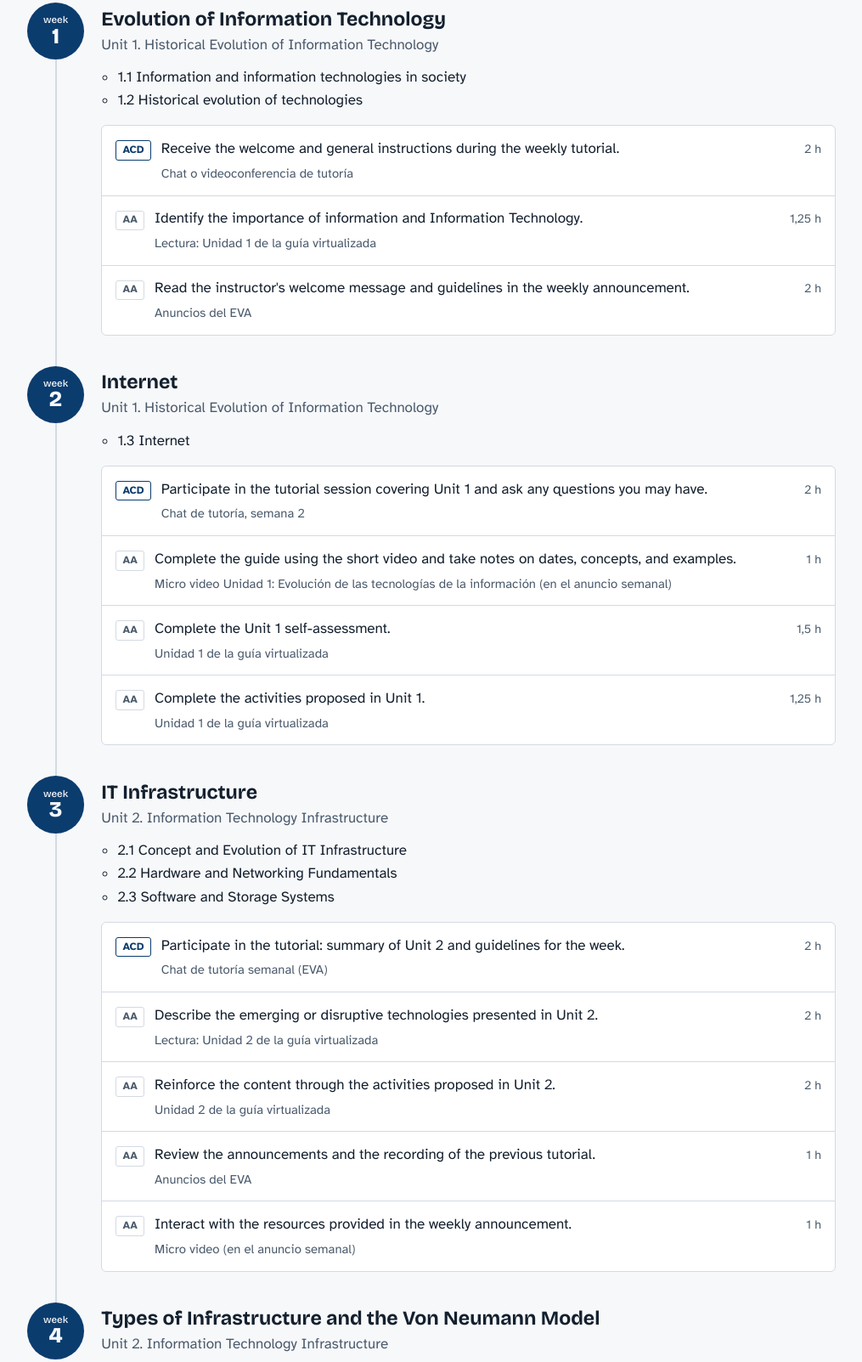
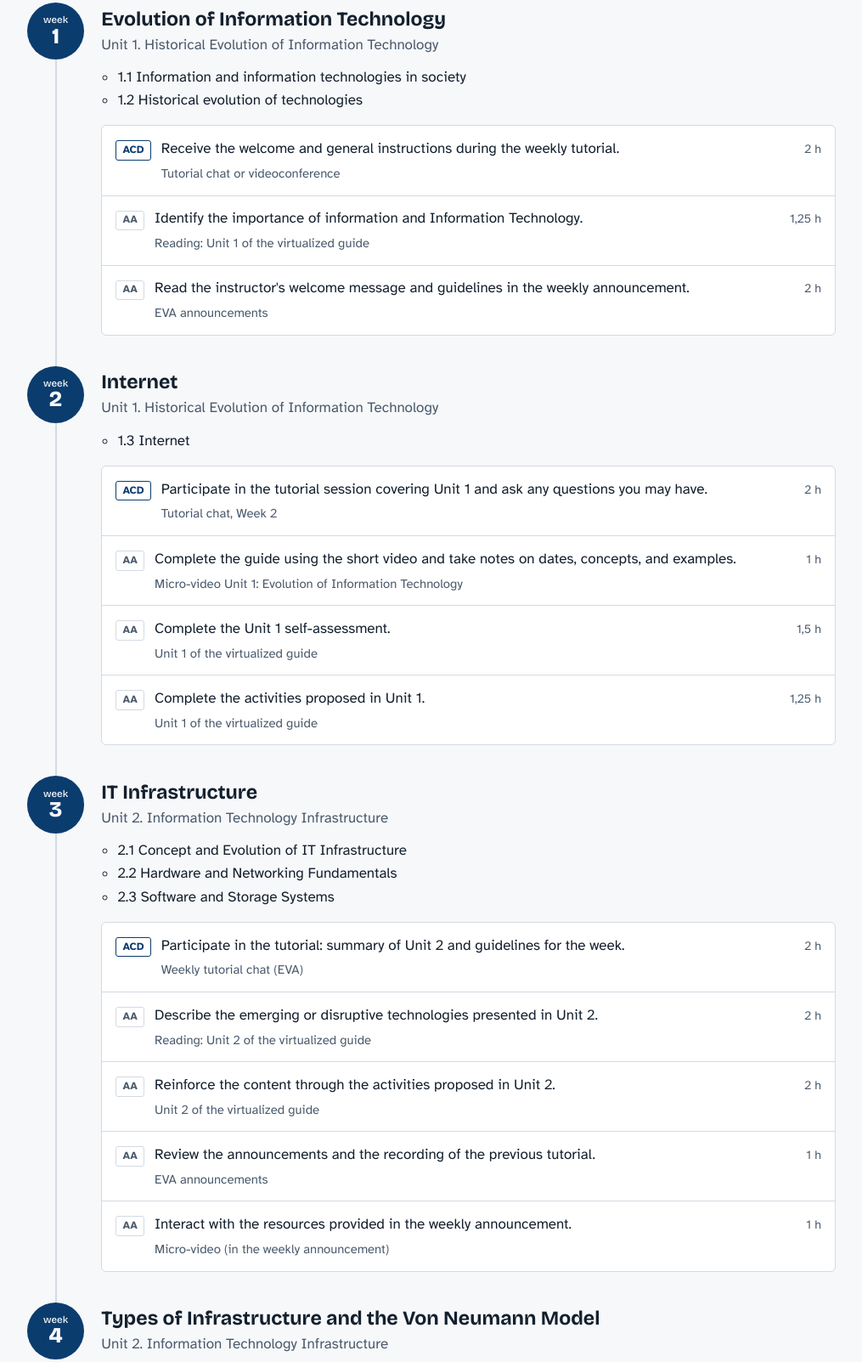
Before and after one commit to mdllarrea73-design/fundamentos-ti-utpl, a plain HTML site: page en.html in a window 1280 px wide. Shown: the part 884-2487 px from the top of the page at 85% size, without its empty margins (132-1147 px from the left). Drawn offline with nearby package versions, Linux system fonts and the light colour scheme.

Commit message:
Complete English translation

```diff
--- a/en.html
+++ b/en.html
@@ -3,8 +3,8 @@
 <head>
 <meta charset="utf-8">
 <meta name="viewport" content="width=device-width, initial-scale=1, viewport-fit=cover">
-<title>Fundamentos de Tecnologías de la Información · UTPL · Abr–Ago 2026</title>
-<meta name="description" content="Sitio del curso COMP_1082 Fundamentos de Tecnologías de la Información (UTPL, modalidad en línea): cronograma de las semanas 1 a 4, recursos y contacto de la docente.">
+<title>Fundamentals of Information Technology · UTPL · Apr–Aug 2026</title>
+<meta name="description" content="Course website for COMP_1082 Fundamentals of Information Technology (UTPL, online modality): schedule for weeks 1 to 4 of the first bimester, resources, activities and academic information.">
 <link rel="preconnect" href="https://fonts.googleapis.com">
 <link rel="preconnect" href="https://fonts.gstatic.com" crossorigin>
 <link href="https://fonts.googleapis.com/css2?family=Atkinson+Hyperlegible:ital,wght@0,400;0,700;1,400&family=Bricolage+Grotesque:opsz,wght@12..96,500;12..96,700;12..96,800&display=swap" rel="stylesheet">
@@ -152,7 +152,7 @@ footer p{max-width:46rem}
     <option value="pt">🇵🇹 Português</option>
   </select>
 </div>
-      <nav class="site" aria-label="Secciones del sitio">
+      <nav class="site" aria-label="Site sections">
         <ul>
           <li><a href="#cronograma">Schedule</a></li>
           <li><a href="#recursos">Resources</a></li>
@@ -209,9 +209,9 @@ footer p{max-width:46rem}
               <li>1.2 Historical evolution of technologies</li>
             </ul>
             <ul class="acts">
-              <li><span class="tag acd">ACD</span><span>Receive the welcome and general instructions during the weekly tutorial.</span><span class="hrs">2 h</span><span class="res">Chat o videoconferencia de tutoría</span></li>
-              <li><span class="tag">AA</span><span>Identify the importance of information and Information Technology.</span><span class="hrs">1,25 h</span><span class="res">Lectura: Unidad 1 de la guía virtualizada</span></li>
-              <li><span class="tag">AA</span><span>Read the instructor's welcome message and guidelines in the weekly announcement.</span><span class="hrs">2 h</span><span class="res">Anuncios del EVA</span></li>
+              <li><span class="tag acd">ACD</span><span>Receive the welcome and general instructions during the weekly tutorial.</span><span class="hrs">2 h</span><span class="res">Tutorial chat or videoconference</span></li>
+              <li><span class="tag">AA</span><span>Identify the importance of information and Information Technology.</span><span class="hrs">1,25 h</span><span class="res">Reading: Unit 1 of the virtualized guide</span></li>
+              <li><span class="tag">AA</span><span>Read the instructor's welcome message and guidelines in the weekly announcement.</span><span class="hrs">2 h</span><span class="res">EVA announcements</span></li>
             </ul>
           </div>
         </li>
@@ -223,10 +223,10 @@ footer p{max-width:46rem}
             <p class="unit">Unit 1. Historical Evolution of Information Technology</p>
             <ul class="topics"><li>1.3 Internet</li></ul>
             <ul class="acts">
-              <li><span class="tag acd">ACD</span><span>Participate in the tutorial session covering Unit 1 and ask any questions you may have.</span><span class="hrs">2 h</span><span class="res">Chat de tutoría, semana 2</span></li>
-              <li><span class="tag">AA</span><span>Complete the guide using the short video and take notes on dates, concepts, and examples.</span><span class="hrs">1 h</span><span class="res">Micro video Unidad 1: Evolución de las tecnologías de la información (en el anuncio semanal)</span></li>
-              <li><span class="tag">AA</span><span>Complete the Unit 1 self-assessment.</span><span class="hrs">1,5 h</span><span class="res">Unidad 1 de la guía virtualizada</span></li>
-              <li><span class="tag">AA</span><span>Complete the activities proposed in Unit 1.</span><span class="hrs">1,25 h</span><span class="res">Unidad 1 de la guía virtualizada</span></li>
+              <li><span class="tag acd">ACD</span><span>Participate in the tutorial session covering Unit 1 and ask any questions you may have.</span><span class="hrs">2 h</span><span class="res">Tutorial chat, Week 2</span></li>
+              <li><span class="tag">AA</span><span>Complete the guide using the short video and take notes on dates, concepts, and examples.</span><span class="hrs">1 h</span><span class="res"><span class="res">Micro-video Unit 1: Evolution of Information Technology</span></span></li>
+              <li><span class="tag">AA</span><span>Complete the Unit 1 self-assessment.</span><span class="hrs">1,5 h</span><span class="res">Unit 1 of the virtualized guide</span></li>
+              <li><span class="tag">AA</span><span>Complete the activities proposed in Unit 1.</span><span class="hrs">1,25 h</span><span class="res">Unit 1 of the virtualized guide</span></li>
             </ul>
           </div>
         </li>
@@ -242,11 +242,11 @@ footer p{max-width:46rem}
               <li>2.3 Software and Storage Systems</li>
             </ul>
             <ul class="acts">
-              <li><span class="tag acd">ACD</span><span>Participate in the tutorial: summary of Unit 2 and guidelines for the week.</span><span class="hrs">2 h</span><span class="res">Chat de tutoría semanal (EVA)</span></li>
-              <li><span class="tag">AA</span><span>Describe the emerging or disruptive technologies presented in Unit 2.</span><span class="hrs">2 h</span><span class="res">Lectura: Unidad 2 de la guía virtualizada</span></li>
-              <li><span class="tag">AA</span><span>Reinforce the content through the activities proposed in Unit 2.</span><span class="hrs">2 h</span><span class="res">Unidad 2 de la guía virtualizada</span></li>
-              <li><span class="tag">AA</span><span>Review the announcements and the recording of the previous tutorial.</span><span class="hrs">1 h</span><span class="res">Anuncios del EVA</span></li>
-              <li><span class="tag">AA</span><span>Interact with the resources provided in the weekly announcement.</span><span class="hrs">1 h</span><span class="res">Micro video (en el anuncio semanal)</span></li>
+              <li><span class="tag acd">ACD</span><span>Participate in the tutorial: summary of Unit 2 and guidelines for the week.</span><span class="hrs">2 h</span><span class="res">Weekly tutorial chat (EVA)</span></li>
+              <li><span class="tag">AA</span><span>Describe the emerging or disruptive technologies presented in Unit 2.</span><span class="hrs">2 h</span><span class="res">Reading: Unit 2 of the virtualized guide</span></li>
+              <li><span class="tag">AA</span><span>Reinforce the content through the activities proposed in Unit 2.</span><span class="hrs">2 h</span><span class="res">Unit 2 of the virtualized guide</span></li>
+              <li><span class="tag">AA</span><span>Review the announcements and the recording of the previous tutorial.</span><span class="hrs">1 h</span><span class="res">EVA announcements</span></li>
+              <li><span class="tag">AA</span><span>Interact with the resources provided in the weekly announcement.</span><span class="hrs">1 h</span><span class="res">Micro-video (in the weekly announcement)</span></li>
             </ul>
           </div>
         </li>
@@ -261,7 +261,7 @@ footer p{max-width:46rem}
               <li>2.5 Resource Design and Implementation</li>
             </ul>
             <ul class="acts">
-              <li><span class="tag acd">ACD</span><span>Participate in the Week 4 tutorial and ask questions about the topics covered so far.</span><span class="hrs">2 h</span><span class="res">Chat de tutoría semanal (EVA)</span></li>
+              <li><span class="tag acd">ACD</span><span>Participate in the Week 4 tutorial and ask questions about the topics covered so far.</span><span class="hrs">2 h</span><span class="res">Weekly tutorial chat (EVA)</span></li>
               <li class="graded" id="foro-von-neumann">
                 <span class="tag acd">ACD</span>
                 <span><strong>Graded Forum: Device Analysis Using the Von Neumann Model</strong></span>
@@ -280,8 +280,8 @@ footer p{max-width:46rem}
                   </table>
                 </details>
               </li>
-              <li><span class="tag">AA</span><span>RReview the weekly activities in the announcements.</span><span class="hrs">1 h</span><span class="res">Anuncios del EVA</span></li>
-              <li><span class="tag">AA</span><span>Complete the Unit 2 self-assessment.</span><span class="hrs">2 h</span><span class="res">Autoevaluación Unidad 2</span></li>
+              <li><span class="tag">AA</span><span>RReview the weekly activities in the announcements.</span><span class="hrs">1 h</span><span class="res">EVA announcements</span></li>
+              <li><span class="tag">AA</span><span>Complete the Unit 2 self-assessment.</span><span class="hrs">2 h</span><span class="res">Unit 2 self-assessment</span></li>
             </ul>
           </div>
         </li>
@@ -326,7 +326,7 @@ footer p{max-width:46rem}
       <div class="contact">
         <div class="tutoria">
           Weekly tutorial session · Section 100
-          <span class="big">Monday, 17:00 a 19:00</span>
+          <span class="big">Monday, 17:00 to 19:00</span>
           Virtual session. Recordings are posted in the EVA announcements.
         </div>
         <dl>
```
